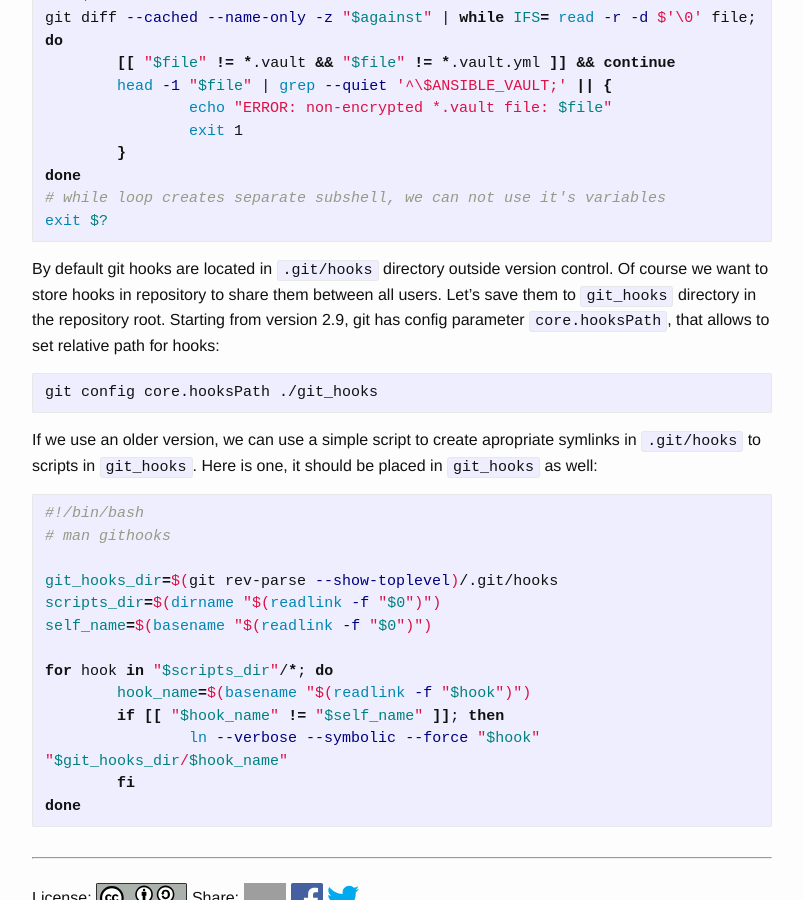
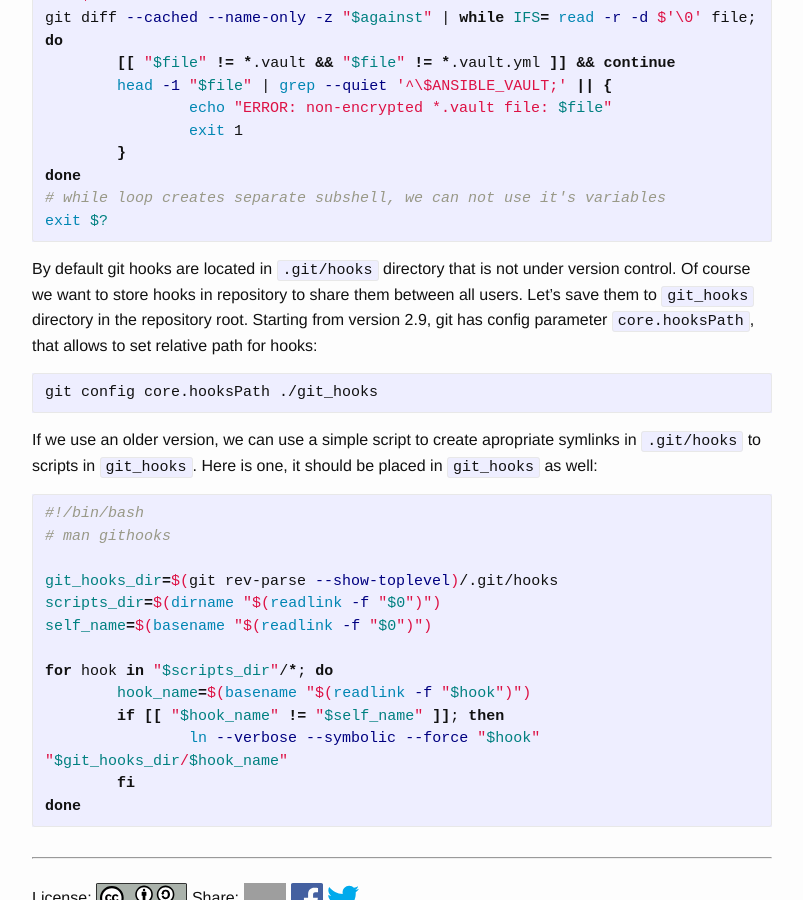
Before and after one commit to selivan/selivan.github.io, a Jekyll site: the page built from _posts/2017-04-08-ansible-check-on-commit-vault-files-are-encrypted.md, in a window 1280 px wide and 900 px high, scrolled down 1110 px. Shown: the whole window, without its empty margins (238-1041 px from the left). Built offline with Jekyll 4.4.1, drawn with Linux system fonts in a browser that asks for light colours; comment, search, counter and statistics services are not loaded; grey boxes are pictures that could not be loaded.

Commit message:
new article: small fix

````diff
--- a/_posts/2017-04-08-ansible-check-on-commit-vault-files-are-encrypted.md
+++ b/_posts/2017-04-08-ansible-check-on-commit-vault-files-are-encrypted.md
@@ -45,7 +45,7 @@ done
 exit $?
 ```
 
-By default git hooks are located in `.git/hooks` directory outside version control. Of course we want to store hooks in repository to share them between all users. Let's save them to `git_hooks` directory in the repository root. Starting from version 2.9, git has config parameter `core.hooksPath`, that allows to set relative path for hooks:
+By default git hooks are located in `.git/hooks` directory that is not under version control. Of course we want to store hooks in repository to share them between all users. Let's save them to `git_hooks` directory in the repository root. Starting from version 2.9, git has config parameter `core.hooksPath`, that allows to set relative path for hooks:
 
 ```bash
 git config core.hooksPath ./git_hooks
````
